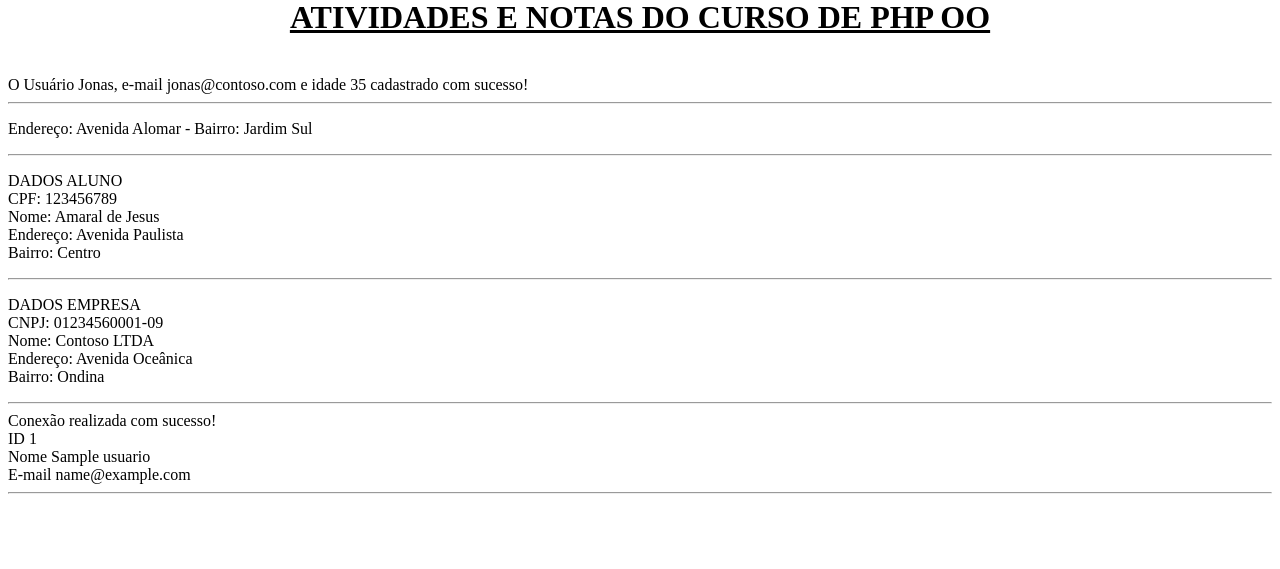
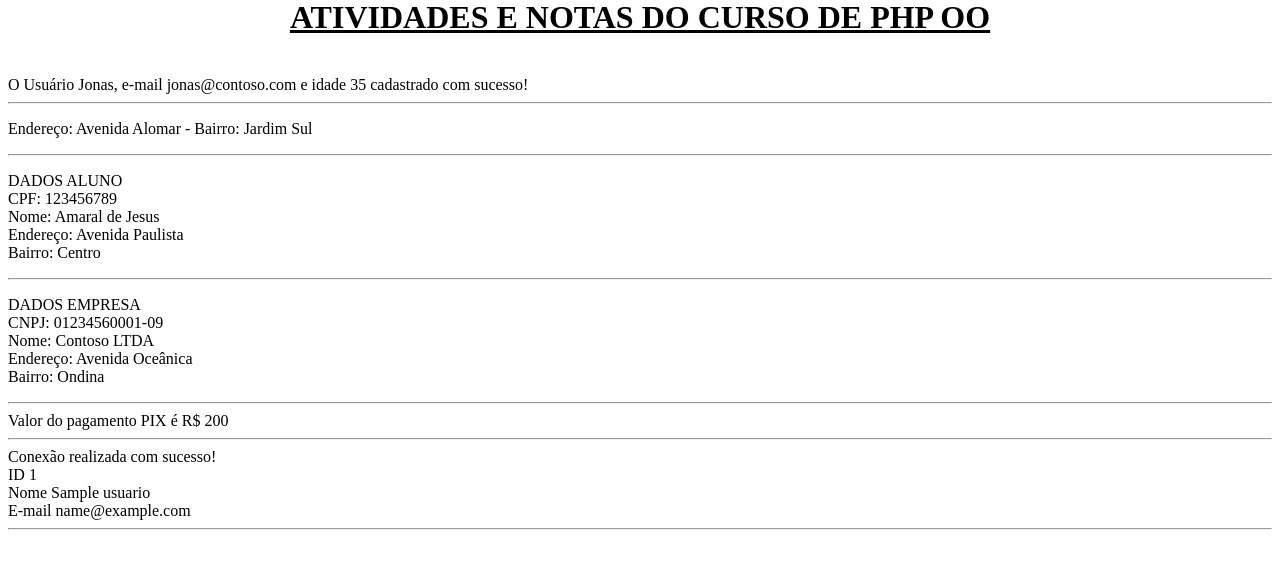
Before and after one commit to jpqateste/notas-projeto-php-oo, a PHP site: page / in a window 1280 px wide. Shown: the part 22-591 px from the top of the page. Run offline with PHP 8.4, Linux system fonts and the light colour scheme; tables that the repository leaves empty or names only in its code hold one stand-in row (values such as "Sample post").

Commit message:
Added class MetodoPagament, update view index

```diff
--- /dev/null
+++ b/MetodoPagamento.php
@@ -0,0 +1,19 @@
+<?php
+
+class MetodoPagamento{
+
+    public float $valor;
+    public string $tipo;
+
+    public function __construct(float $valor, string $tipo)
+    {
+
+        $this->valor = $valor;
+        $this->tipo = $tipo;
+    }
+
+    public function verValor() : string
+    {
+        return "Valor do pagamento {$this->tipo} é R$ {$this->valor} <br>";
+    }
+}
--- a/index.php
+++ b/index.php
@@ -14,6 +14,7 @@
     require './Cliente.php';
     require './ClienteAluno.php';
     require './ClientePJ.php';
+    require './MetodoPagamento.php';
 
 
 
@@ -56,6 +57,13 @@
 
     echo "<hr>";
 
+    $MPagamento = new MetodoPagamento(200.00, "PIX");
+    $MsgCobranca = $MPagamento->verValor();
+    echo $MsgCobranca;
+
+
+    echo "<hr>";
+
 
     $funcionarios = new Usuarios();
     $listarfuncionarios = $funcionarios->listar();
```
